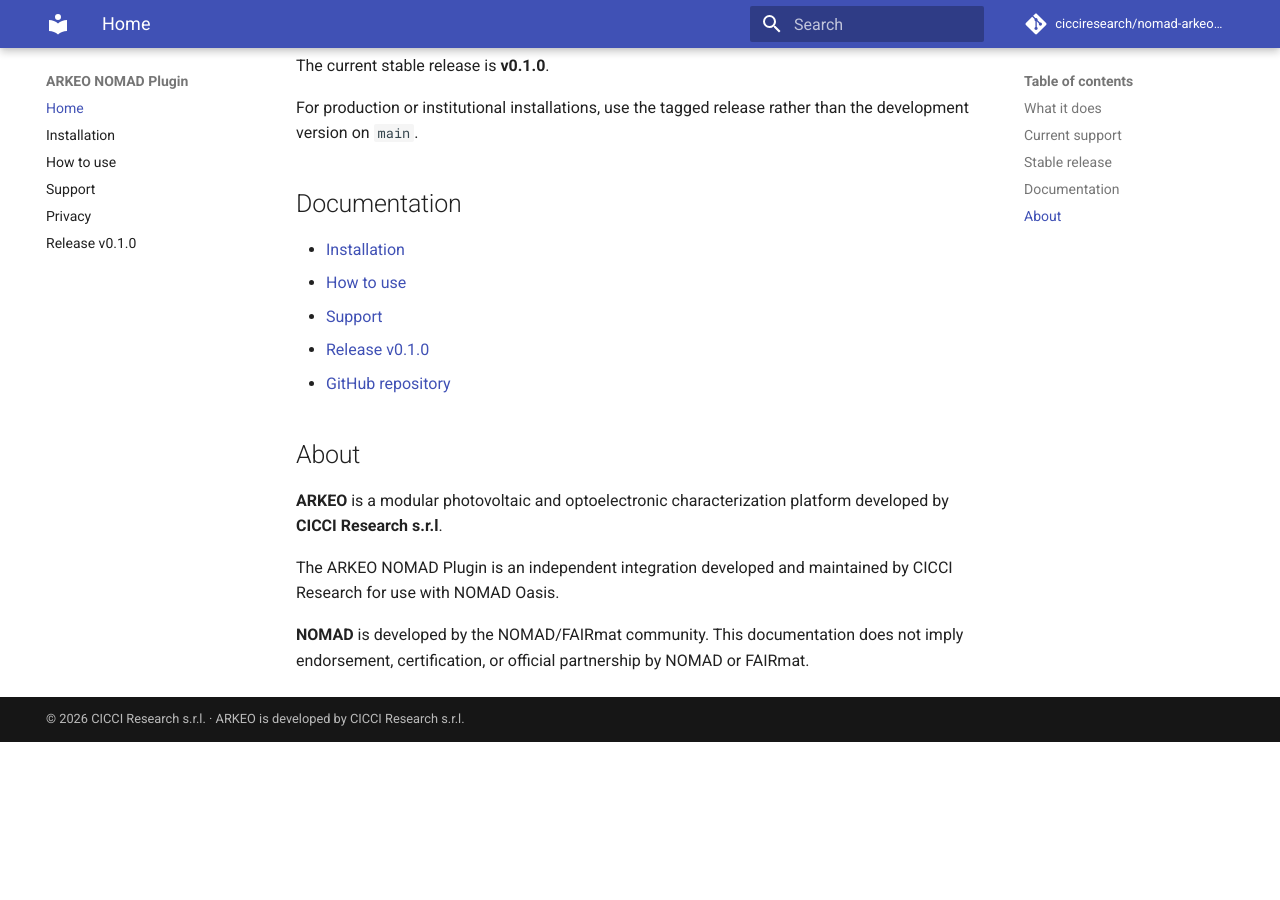
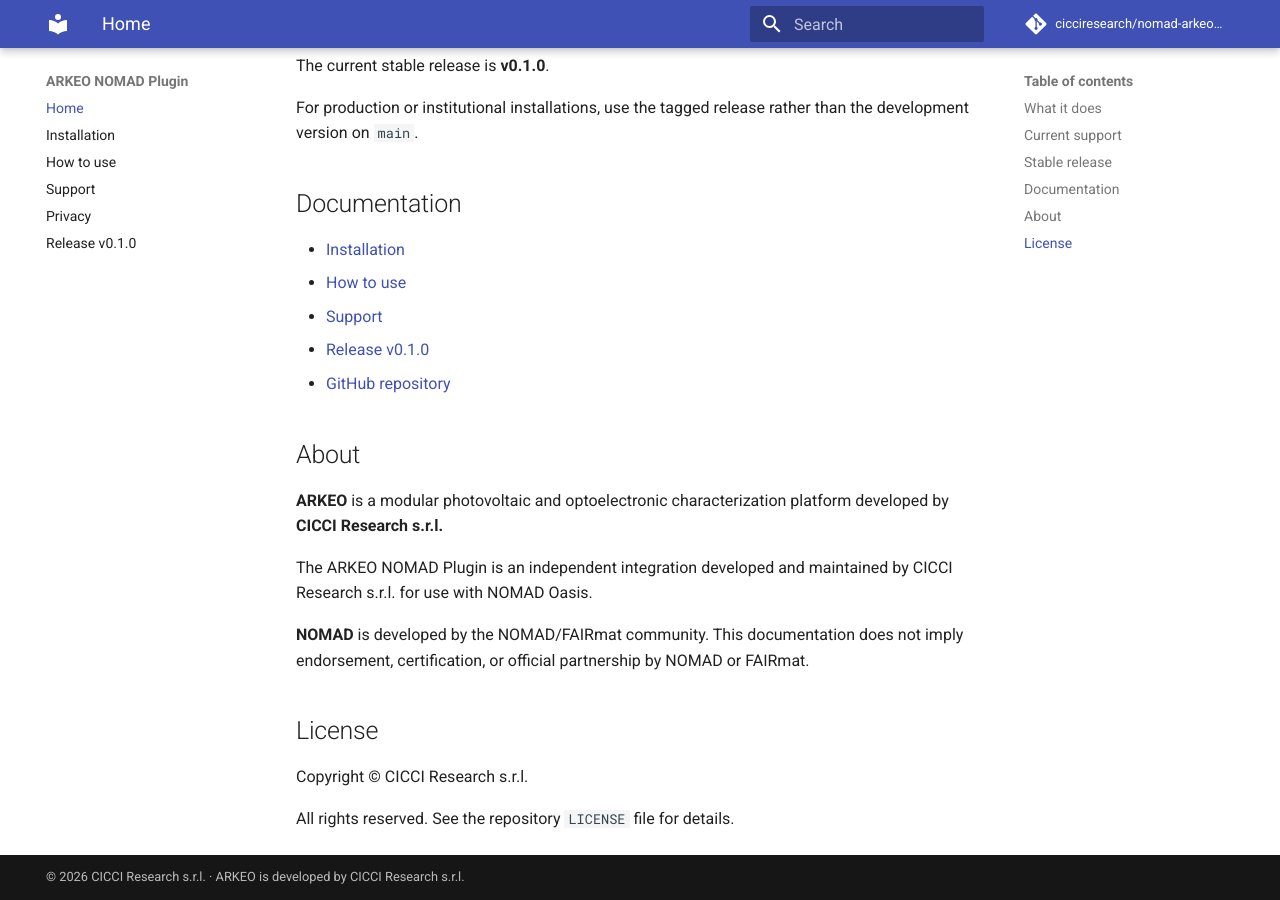
Before and after one commit to cicciresearch/nomad-arkeo-plugin, an MkDocs documentation site: the page built from docs/index.md, in a window 1280 px wide and 900 px high, scrolled down 854 px. Built offline with MkDocs 1.6.1 and Material for MkDocs 9.7.7, drawn with Linux system fonts in a browser that asks for light colours; comment, search, counter and statistics services are not loaded; before the commit the page ends 1596 px from its top, so only the background shows below that.

Commit message:
Replace s.r.l

```diff
--- a/docs/index.md
+++ b/docs/index.md
@@ -38,8 +38,14 @@
 
 ## About
 
-**ARKEO** is a modular photovoltaic and optoelectronic characterization platform developed by **CICCI Research s.r.l**.
+**ARKEO** is a modular photovoltaic and optoelectronic characterization platform developed by **CICCI Research s.r.l.**
 
-The ARKEO NOMAD Plugin is an independent integration developed and maintained by CICCI Research for use with NOMAD Oasis.
+The ARKEO NOMAD Plugin is an independent integration developed and maintained by CICCI Research s.r.l. for use with NOMAD Oasis.
 
 **NOMAD** is developed by the NOMAD/FAIRmat community. This documentation does not imply endorsement, certification, or official partnership by NOMAD or FAIRmat.
+
+## License
+
+Copyright © CICCI Research s.r.l.
+
+All rights reserved. See the repository `LICENSE` file for details.
```
Also changed, not shown: LICENSE.md (added, +7 -0 lines).
